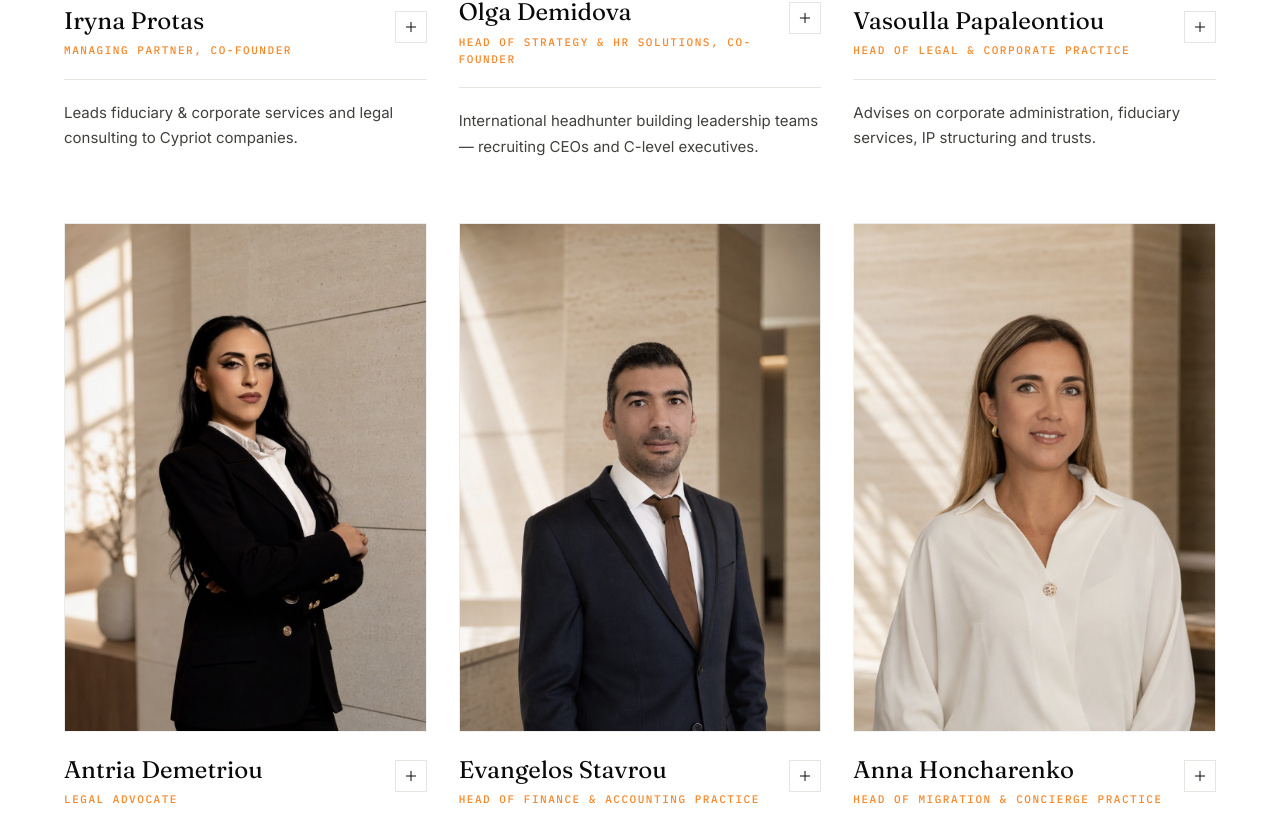
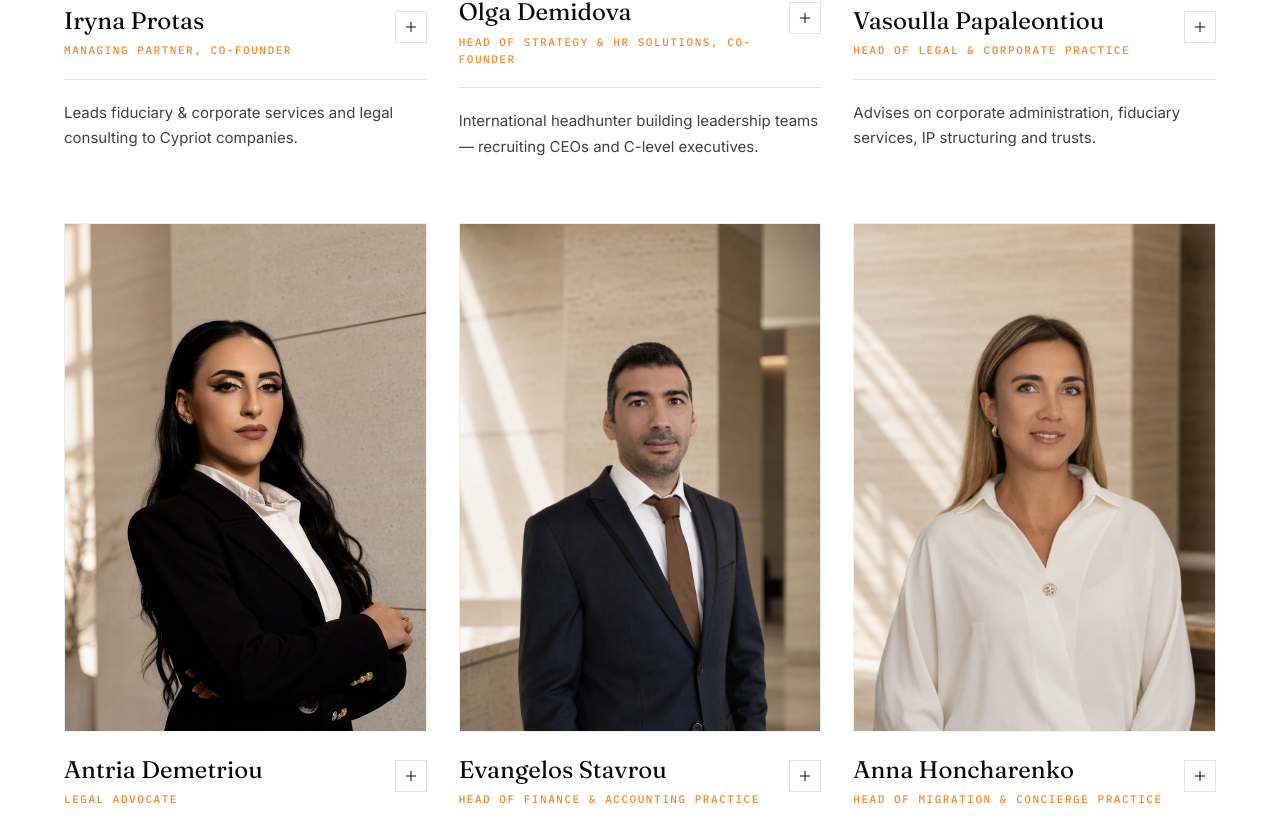
Before and after one commit to marinosialita/advisors, a React (Vite) app: page /who-we-are in a window 1280 px wide. Shown: the part 4856-5680 px from the top of the page. Built offline with nearby package versions, Linux system fonts and the light colour scheme.

Commit message:
Match Antria portrait framing to the team with stronger anchored zoom

```diff
--- a/src/components/who-we-are/TeamGrid.tsx
+++ b/src/components/who-we-are/TeamGrid.tsx
@@ -70,7 +70,7 @@ function TeamCard({
         <div
           className={cn(
             'h-full w-full transition-transform duration-500 ease-out-expo',
-            isAntria && 'scale-[1.10] group-hover:scale-[1.14]',
+            isAntria && 'origin-[center_25%] scale-[1.50] group-hover:scale-[1.56]',
           )}
         >
           <img
```
